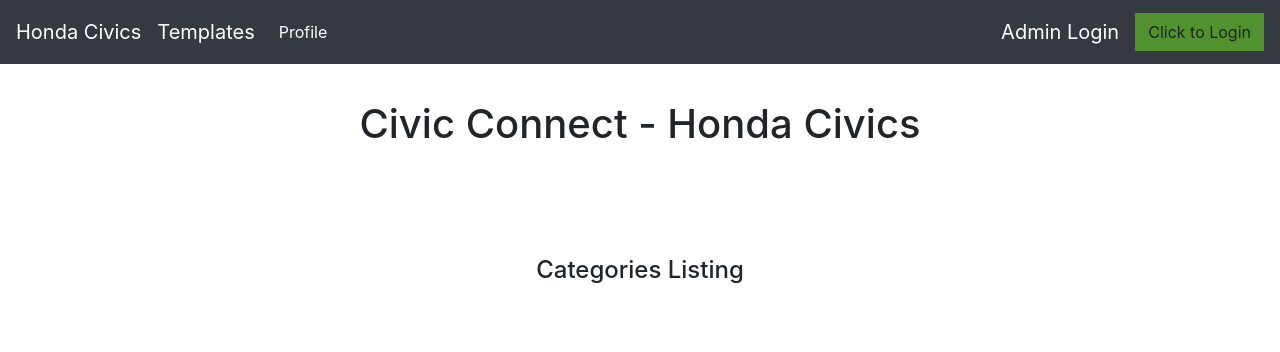
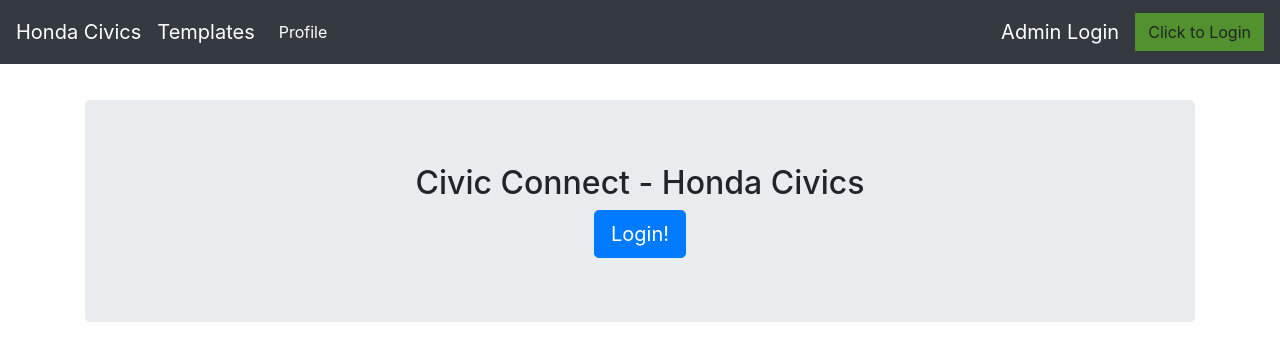
Before and after one commit to Earth-Turtle/CS3240Fall-project, a Django app: page /categories/ in a window 1280 px wide. Shown: the top 352 px of the page. Run offline with Django 3.2, Linux system fonts and the light colour scheme; data that the repository does not hold is empty; some libraries are stand-ins or nearby versions.

Commit message:
Category Page UI
Some design work.

```diff
--- a/home/templates/categories.html
+++ b/home/templates/categories.html
@@ -7,14 +7,12 @@
 
     <div class="our_page_container">
 
+
+
+
+
       <div class="h_container">
-      {% if user.is_authenticated %}
-      <p>Welcome, {{ user.username }} !</p>
 
-      {% else %}
-      <h1>Civic Connect - Honda Civics</h1>
-
-      {% endif %}
 
 
         <style>
@@ -37,17 +35,100 @@
         }
         .our_page_container{ text-align: center; position: relative; width: 100%; max-width: 600px; margin: 100px auto;}
 
+        .head {
+        height: 100;
+        text-align: center;
+        }
+
+        .head1{
+            text-align: center;
+            color: rgb(52,58,64);
+
+        }
+
         </style>
 
         </div>
 
-        <body>
+      </div>
+
+        <!-- Page Content -->
   <div class="container">
-                <div class="row">
-                    <div class="heading">
-                        <h4>Categories Listing</h4>
+
+    <!-- Jumbotron Header -->
+    <div class="head">
+    <header class="jumbotron my-">
+        {% if user.is_authenticated %}
+
+    <div class="head1">
+      <p>Welcome, {{ user.username }} !</p>
+      <h2>Civic Connect - Honda Civics</h2>
+      <h5>View Templates Below!</h5>
+    </div>
+
+      {% else %}
+
+      <h2>Civic Connect - Honda Civics</h2>
+      <a href="/accounts/google/login/" class="btn btn-primary btn-lg">Login!</a>
+      <br>
+      {% endif %}
+      </header>
+    </div>
+    <!-- Page Features -->
+    <div class="row text-center">
+
+        <div class="col-lg-3 col-md-6 mb-4">
+            <div class="card h-60">
+              <img class="card-img-top" src="https://www.flaticon.com/svg/static/icons/svg/3379/3379857.svg" height="256" width="256"
+                style="padding-left: 15px; padding-right: 15px; padding-bottom: 15px; padding-top: 15px" alt="">
+              <div class="card-footer">
+                <a href="Education/" class="btn btn-primary">Education</a>
               </div>
             </div>
+          </div>
+
+
+      <div class="col-lg-3 col-md-6 mb-4">
+            <div class="card h-60">
+              <img class="card-img-top" src="https://media.istockphoto.com/vectors/female-woman-feminism-protest-hand-icon-vector-vector-id1131677553?k=6&m=1131677553&s=612x612&w=0&h=RGtXjtPkOyxA_hQ5leJts_rIAI1Nnnugd5k4BWLxBgs=" height="256" width="340"
+                style="padding-left: 15px; padding-right: 15px; padding-top: 15px" alt="">
+              <div class="card-footer">
+                <a href="WomensRights/" class="btn btn-primary">Women's Rights</a>
+              </div>
+            </div>
+          </div>
+
+
+          <div class="col-lg-3 col-md-6 mb-4">
+            <div class="card h-60">
+              <img class="card-img-top" src="https://www.flaticon.com/svg/static/icons/svg/3143/3143616.svg" height="256" width="256"
+                style="padding-left: 15px; padding-right: 15px; padding-bottom: 15px; padding-top: 15px" alt="">
+              <div class="card-footer">
+                <a href="Healthcare/" class="btn btn-primary">Health Care </a>
+              </div>
+            </div>
+          </div>
+
+
+          <div class="col-lg-3 col-md-6 mb-4">
+            <div class="card h-60">
+              <img class="card-img-top" src="https://www.flaticon.com/svg/static/icons/svg/3154/3154330.svg" height="256" width="256"
+                style="padding-left: 20px; padding-right: 20px; padding-bottom: 20px; padding-top: 20px" alt="">
+              <div class="card-footer">
+                <a href="Black-Lives-Matter/" class="btn btn-primary">Black Lives Matter</a>
+              </div>
+            </div>
+          </div>
+
+
+    </div>
+    <!-- /.row -->
+
+  </div>
+  <!-- /.container -->
+
+  <!-- <body>
+    <div class="container">
         <div class="row">
 
             {% if catgories %}
@@ -58,8 +139,7 @@
 
         </div>
     </div>
-        </body>
-      </div>
+</body> -->
     </body>
 
 {% endblock content %}
```
Lines whose indentation alone changed are shown as unchanged.
